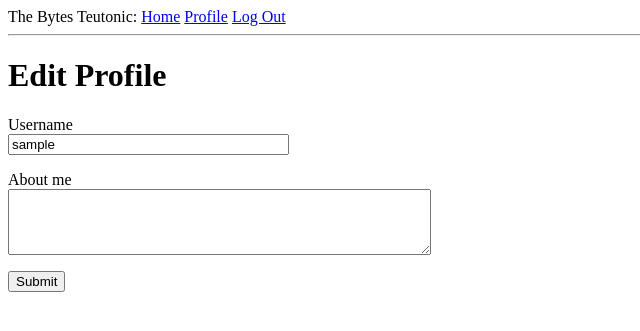
After one commit to ZodinDevelopment/ZodinPortfolio, a Flask app: page /edit_profile in a window 1280 px wide. The commit adds this page. Shown: the top 331 px of the page, without its empty margins (0-640 px from the left). Run offline with Flask 2, Linux system fonts and the light colour scheme; the visitor is signed in with stand-in values (Sample User, id 1); data comes from the database, SQL or seed files in the repository; both versions use the stored data as it was after the commit.

Commit message:
User profile pages

```diff
--- a/app/forms.py
+++ b/app/forms.py
@@ -1,6 +1,6 @@
 from flask_wtf import FlaskForm
-from wtforms import StringField, PasswordField, BooleanField, SubmitField
-from wtforms.validators import DataRequired, ValidationError, Email, EqualTo
+from wtforms import StringField, PasswordField, BooleanField, SubmitField, TextAreaField
+from wtforms.validators import DataRequired, ValidationError, Email, EqualTo, Length
 from app.models import User
 
 
@@ -27,3 +27,9 @@ class RegistrationForm(FlaskForm):
         user = User.query.filter_by(email=email.data).first()
         if user is not None:
             raise ValidationError('That email is already registered!')
+
+
+class EditProfileForm(FlaskForm):
+    username = StringField('Username', validators=[DataRequired()])
+    about_me = TextAreaField('About me', validators=[Length(min=0, max=140)])
+    submit = SubmitField('Submit')
--- a/app/models.py
+++ b/app/models.py
@@ -1,3 +1,4 @@
+from hashlib import md5
 from werkzeug.security import generate_password_hash, check_password_hash
 from datetime import datetime
 from flask_login import UserMixin
@@ -16,6 +17,8 @@ class User(UserMixin, db.Model):
     email = db.Column(db.String(120), index=True, unique=True)
     password_hash = db.Column(db.String(128))
     posts = db.relationship('Post', backref='author', lazy='dynamic')
+    about_me = db.Column(db.String(140))
+    last_seen = db.Column(db.DateTime, default=datetime.utcnow)
 
 
 
@@ -28,6 +31,9 @@ class User(UserMixin, db.Model):
     def check_password(self, password):
         return check_password_hash(self.password_hash, password)
 
+    def avatar(self, size):
+        digest = md5(self.email.lower().encode('utf-8')).hexdigest()
+        return 'https://www.gravatar.com/avatar/{}?d=identicon&s={}'.format(digest, size)
 
 
 class Post(db.Model):
--- a/app/routes.py
+++ b/app/routes.py
@@ -1,10 +1,17 @@
+from datetime import datetime
 from flask import render_template, flash, redirect, url_for, request
 from werkzeug.urls import url_parse
 from flask_login import current_user, login_user, logout_user, login_required
 from app import app, db
-from app.forms import LoginForm, RegistrationForm
+from app.forms import LoginForm, RegistrationForm, EditProfileForm
 from app.models import User
 
+
+@app.before_request
+def before_request():
+    if current_user.is_authenticated:
+        current_user.last_seen = datetime.utcnow()
+        db.session.commit()
 
 
 @app.route('/')
@@ -71,3 +78,30 @@ def register():
         flash("Welcome comrade, to the Order!")
         return redirect(url_for('login'))
     return render_template('register.html', title="Join Us", form=form)
+
+
+@app.route('/user/<username>')
+@login_required
+def user(username):
+    user = User.query.filter_by(username=username).first_or_404()
+    posts = [
+        {'author': user, 'body': "Test post #1"},
+        {'author': user, 'body': "Test post #2"}
+    ]
+    return render_template('user.html', user=user, posts=posts)
+
+
+@app.route('/edit_profile', methods=['GET', 'POST'])
+@login_required
+def edit_profile():
+    form = EditProfileForm()
+    if form.validate_on_submit():
+        current_user.username = form.username.data
+        current_user.about_me = form.about_me.data
+        db.session.commit()
+        flash('Your changes have been saved.')
+        return redirect(url_for('edit_profile'))
+    elif request.method == 'GET':
+        form.username.data = current_user.username
+        form.about_me.data = current_user.about_me
+    return render_template('edit_profile.html', title='Edit Profile', form=form)
--- /dev/null
+++ b/app/templates/_post.html
@@ -0,0 +1,6 @@
+<table>
+    <tr valign="top">
+        <td><img src="{{ post.author.avatar(36) }}"></td>
+        <td>{{ post.author.username }} says:<br>{{ post.body }}</td>
+    </tr>
+</table>
--- a/app/templates/base.html
+++ b/app/templates/base.html
@@ -13,6 +13,7 @@
             {% if current_user.is_anonymous %}
             <a href="{{ url_for('login') }}">Sign In</a>
             {% else %}
+            <a href="{{ url_for('user', username=current_user.username) }}">Profile</a>
             <a href="{{ url_for('logout') }}">Log Out</a>
             {% endif %}
         </div>
--- /dev/null
+++ b/app/templates/edit_profile.html
@@ -0,0 +1,23 @@
+{% extends "base.html" %}
+
+{% block content %}
+    <h1>Edit Profile</h1>
+    <form action="" method="post">
+        {{ form.hidden_tag() }}
+        <p>
+            {{ form.username.label }}<br>
+            {{ form.username(size=32) }}<br>
+            {% for error in form.username.errors %}
+            <span style="color: red;">[{{ error }}]</span>
+            {% endfor %}
+        </p>
+        <p>
+            {{ form.about_me.label }}<br>
+            {{ form.about_me(cols=50, rows=4) }}<br>
+            {% for error in form.about_me.errors %}
+            <span style="color: red;">[{{ error }}]</span>
+            {% endfor %}
+        </p>
+        <p>{{ form.submit() }}</p>
+    </form>
+{% endblock %}
```
Also changed, not shown: app/templates/user.html (added, +22 -0 lines), migrations/versions/258402dcd965_new_fields_in_user_model.py (added, +30 -0 lines), app.db.
